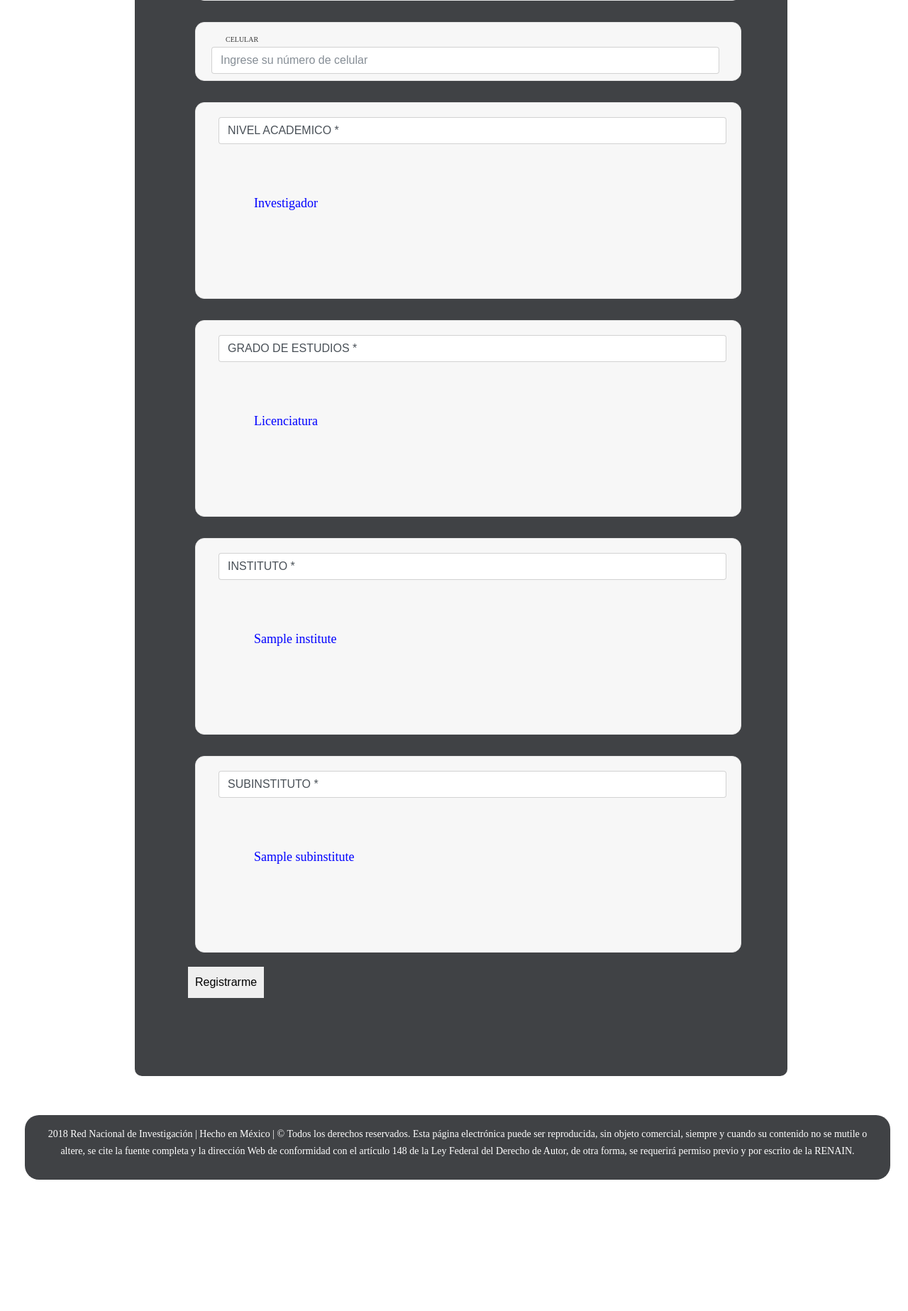
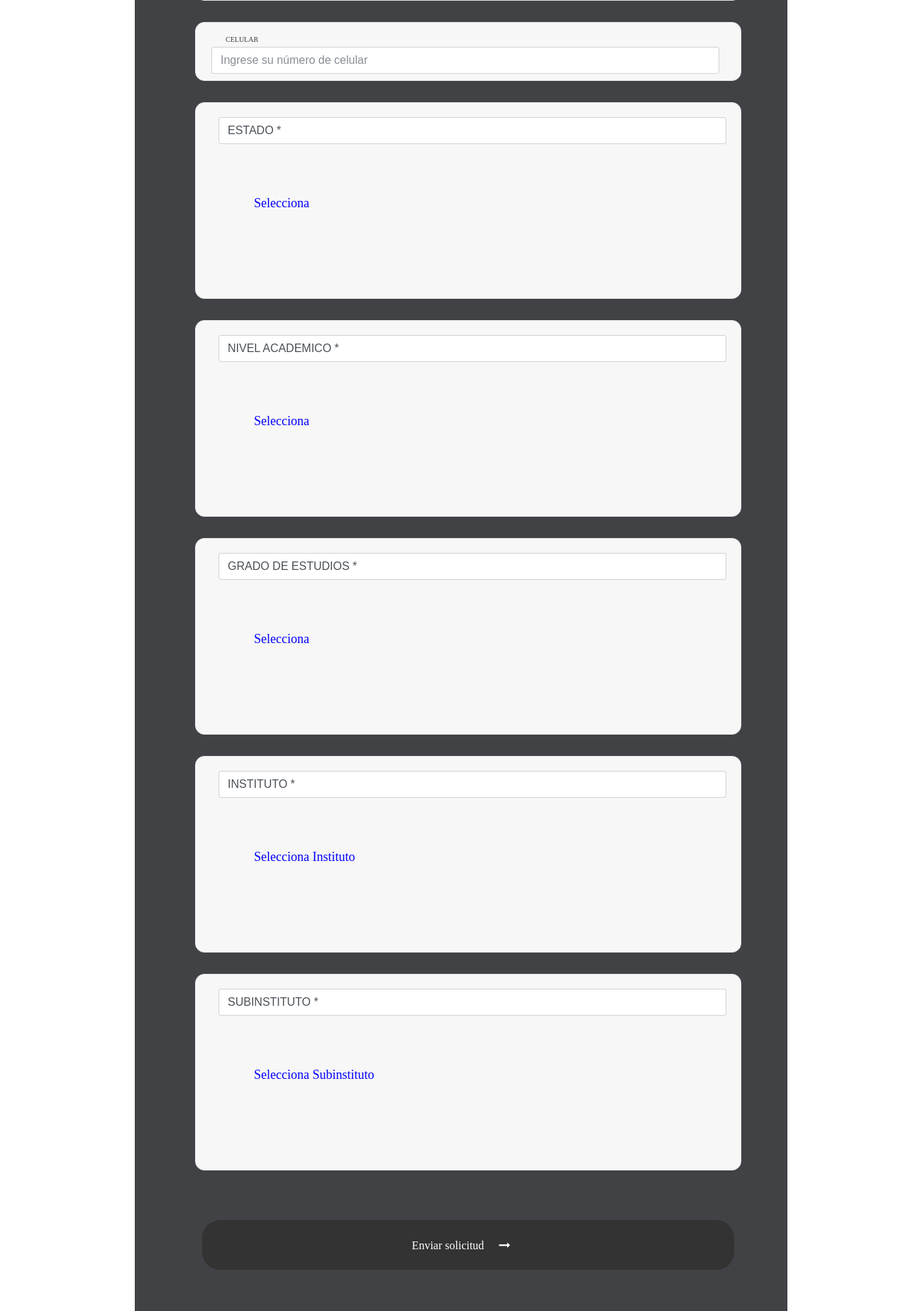
Before and after one commit to InvestigatorsData/InvestigatorsData, a Django app: template research_network/templates/signup.html in a window 1280 px wide. Shown: the part 651-2498 px from the top of the page at 71% size. Before the commit the page ends 2313 px from the top, so only its background shows below. Run offline with Django 3.2, Linux system fonts and the light colour scheme; the template is opened without the code that fills it: values that come from a table or form of the project are taken from there, others are empty; tables that the repository leaves empty hold one stand-in row (values such as "Sample post"); some libraries are stand-ins or nearby versions; some web fonts are replaced.

Commit message:
Cambios al signup

```diff
--- a/research_network/database/admin.py
+++ b/research_network/database/admin.py
@@ -10,12 +10,12 @@ admin.site.register(College)
 admin.site.register(Institutes)
 admin.site.register(Subinstitutes)
 admin.site.register(Roles)
-admin.site.register(User_profiles)
+#admin.site.register(User_profiles)
 admin.site.register(Groups)
 admin.site.register(People)
 admin.site.register(Public)
 admin.site.register(Papers)
-admin.site.register(New_User)
+#admin.site.register(New_User)
 admin.site.register(Modify_User)
 admin.site.register(Events)
 admin.site.register(Requests)
--- a/research_network/database/models.py
+++ b/research_network/database/models.py
@@ -3,21 +3,7 @@ from django.contrib.auth.models import User
 from django.dispatch import receiver
 from django.db.models.signals import post_save
 from django.urls import reverse
-# Create your models here.
-
-class New_User(models.Model):
-    user = models.OneToOneField(User, on_delete=models.CASCADE)
-    id_new_user = models.AutoField(primary_key=True)
-    username = models.CharField(max_length=200)
-    email = models.CharField(max_length=200)
-    academic_level = models.CharField(max_length=200, null=True, blank=True)
-    degree = models.CharField(max_length=200, null=True, blank=True)
-    personal_telephone = models.CharField(max_length=200, null=True, blank=True)
-    institute = models.CharField(max_length=200, null=True, blank=True)
-    subinstitute = models.CharField(max_length=200, null=True, blank=True)
-    class Meta:
-        db_table = "New_User"
-
+# Create your models here
 
 class States(models.Model):
     id_state = models.AutoField(primary_key=True)
@@ -124,19 +110,19 @@ class Groups(models.Model):
         return self.name
 
 class People(models.Model):
+    user = models.OneToOneField(User, on_delete=models.CASCADE)
     id_people = models.AutoField(primary_key=True)
-    mail = models.CharField(max_length=200)
-    password = models.CharField(max_length=128)
-    user_profile = models.ForeignKey(User_profiles,on_delete=models.PROTECT)
-    institute = models.ForeignKey(Institutes,on_delete=models.PROTECT)
-    subinstitute = models.ForeignKey(Subinstitutes,on_delete=models.PROTECT, null=True, blank=True)
-    role = models.ForeignKey(Roles,on_delete=models.PROTECT)
+    email = models.CharField(max_length=200)
     academic_level = models.CharField(max_length=200, null=True, blank=True)
     degree = models.CharField(max_length=200, null=True, blank=True)
     name = models.CharField(max_length=200)
+    personal_telephone = models.CharField(max_length=200, null=True, blank=True)
+    state = models.ForeignKey(States, on_delete=models.PROTECT)
+    subinstitute = models.ForeignKey(Subinstitutes,on_delete=models.PROTECT)
+    role = models.ForeignKey(Roles,on_delete=models.PROTECT)
+    institute = models.ForeignKey(Institutes,on_delete=models.PROTECT)
     groups = models.ManyToManyField(Groups)
     papers = models.ManyToManyField(Papers)
-    personal_telephone = models.CharField(max_length=200, null=True, blank=True)
     class Meta:
         db_table = "People"
     def __str__(self):
@@ -218,7 +204,7 @@ class Modify_Place(models.Model):
 
 class Events(models.Model):
     id_event = models.AutoField(primary_key=True)
-    id_new_user = models.ForeignKey(New_User, on_delete=models.PROTECT)
+    #id_new_user = models.ForeignKey(New_User, on_delete=models.PROTECT)
     id_modify_user = models.ForeignKey(Modify_User, on_delete=models.PROTECT)
     id_upload_document = models.ForeignKey(Upload_Document, on_delete=models.PROTECT)
     id_remove_document = models.ForeignKey(Remove_Document, on_delete=models.PROTECT)
--- a/research_network/templates/signup.html
+++ b/research_network/templates/signup.html
@@ -59,7 +59,7 @@
 
 					<div class="wrap-input100 validate-input bg1" data-validate="Por favor, llene el campo">
 						<span class="label-input100">NOMBRE(S) *</span>
-						<input class="form-control" type="text" name="username" placeholder="Ingrese su nombre completo">
+						<input class="form-control" type="text" name="name" placeholder="Ingrese su nombre completo">
 					</div>
 
 					<div class="wrap-input100 validate-input bg1" data-validate = "Introduzca su correo (c@d.x)">
@@ -78,9 +78,28 @@
 					</div>
 
 					<div class="wrap-input100 input100-select bg1">
+							<span class="form-control"> ESTADO *</span>
+							<div>
+								<select class="js-select2" name="state" required>
+									<option value="" selected disabled hidden>Selecciona</option>
+									{% for state in states %}
+									<tr>
+										<option value={{state.id_state}}> <td>{{state.name}}</td> </option>
+									</tr>
+									{% endfor %}
+
+								</select>
+								<div class="dropDownSelect2"></div>
+							</div>
+						</div>
+
+
+
+					<div class="wrap-input100 input100-select bg1">
 						<span class="form-control"> NIVEL ACADEMICO *</span>
 						<div>
 							<select class="js-select2" name="academic_level" required>
+								<option value="" selected disabled hidden>Selecciona</option>
 								<option>Investigador</option>
 								<option>Estudiante</option>
 							</select>
@@ -92,6 +111,7 @@
 						<span class="form-control"> GRADO DE ESTUDIOS *</span>
 						<div>
 							<select class="js-select2" name="degree" required >
+									<option value="" selected disabled hidden>Selecciona</option>
 								<option>Licenciatura</option>
 								<option>Maestria</option>
 								<option>Doctorado</option>
@@ -105,9 +125,10 @@
 						<span class="form-control"> INSTITUTO *</span>
 						<div>
 							<select class="js-select2" name="institute" required>
+									<option value="" selected disabled hidden>Selecciona Instituto</option>
 								{% for institute in institutes %}
 								<tr>
-									<option> <td>{{institute.name}}</td> </option>
+									<option value={{institute.id_institute}}> <td>{{institute.name}}</td> </option>
 								</tr>
 								{% endfor %}
 							</select>
@@ -119,30 +140,24 @@
 						<span class="form-control"> SUBINSTITUTO *</span>
 						<div>
 							<select class="js-select2" name="subinstitute" required>
+									<option value="" selected disabled hidden>Selecciona Subinstituto</option>
 								{% for subinstitute in subinstitutes %}
 								<tr>
-									<option>
-										<td>{{subinstitute.name}}</td>
-									</option>
+									<option value={{subinstitute.id_subinstitute}}> <td>{{subinstitute.name}}</td> </option>
 								</tr>
 								{% endfor %}
 							</select>
 							<div class="dropDownSelect2"></div>
 						</div>
 					</div>
-
-					<input type="submit" formmethod='POST' name="" value="Registrarme">
-
-					<!--
 					<div class="container-contact100-form-btn">
-						<button class="contact100-form-btn">
+						<button class="contact100-form-btn" type="submit" formmethod='POST'>
 							<span>
 								Enviar solicitud
 								<i class="fa fa-long-arrow-right m-l-7" aria-hidden="true"></i>
 							</span>
 						</button>
 					</div>
-					-->
 				</form>
 			</form>
 		</div>
```
Also changed, not shown: research_network/database/forms.py (+3 -8 lines), research_network/database/views.py (+8 -6 lines), research_network/templates/base.html (+7 -12 lines), research_network/database/migrations/0001_initial.py, research_network/database/migrations/0002_auto_20181123_0449.py (deleted).
